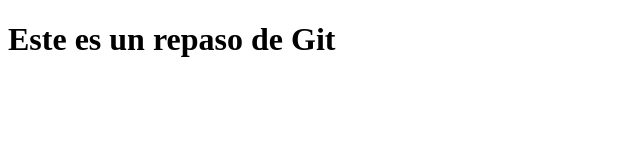
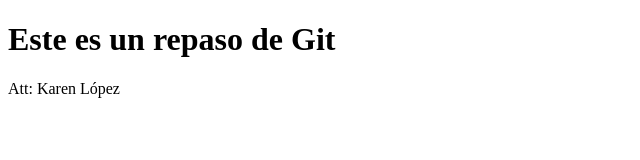
Before and after one commit to KarenNohemy/practicandoGit, a plain HTML site: page index.html in a window 1280 px wide. Shown: the whole page, without its empty margins (0-640 px from the left). Drawn offline with Linux system fonts and the light colour scheme.

Commit message:
Segundo commit de prueba

```diff
--- a/index.html
+++ b/index.html
@@ -7,5 +7,6 @@
 </head>
 <body>
     <h1>Este es un repaso de Git</h1>
+    <p>Att: Karen López</p>
 </body>
 </html>
```
